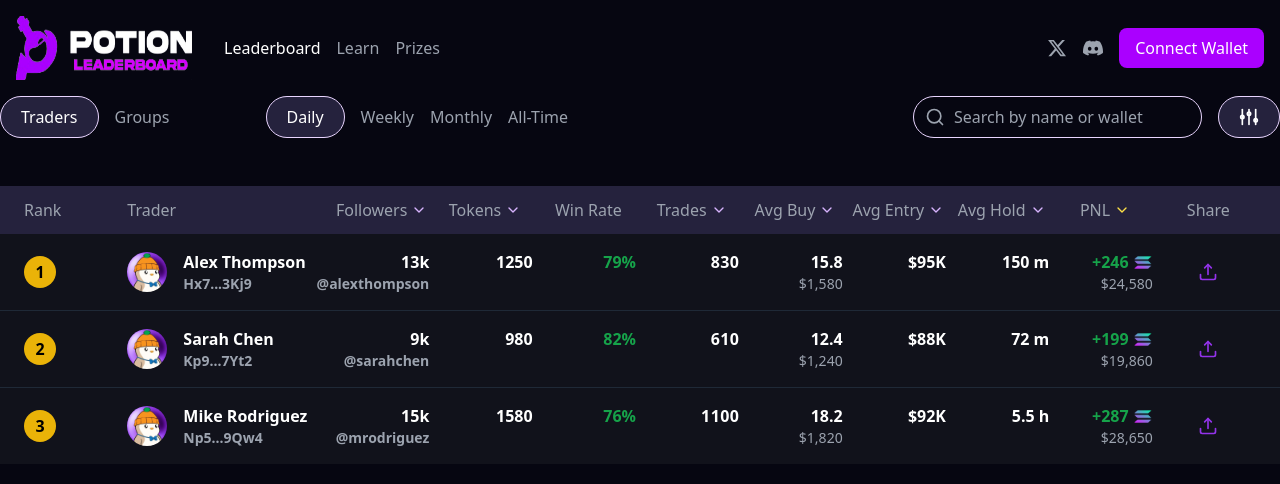
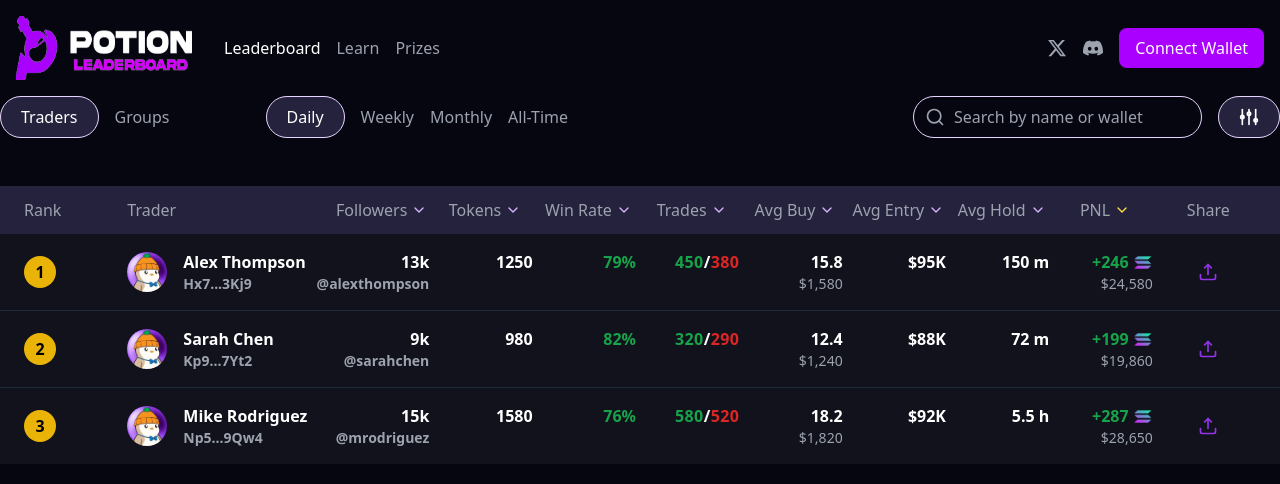
Before and after one commit to deiv-hash/potion-leaderboard, a Next.js app: page / in a window 1280 px wide. Shown: the top 484 px of the page. Built offline with nearby package versions, Linux system fonts and the light colour scheme.

Commit message:
Implement sorting functionality for Leaderboard columns

```diff
--- a/app/api/traders/route.ts
+++ b/app/api/traders/route.ts
@@ -53,6 +53,19 @@ const traders: Trader[] = [
   },
 ];
 
-export async function GET() {
+export async function GET(request: Request) {
+  const { searchParams } = new URL(request.url);
+
+  // apply sort
+  const sortBy = searchParams.get("sortBy") || "rank";
+  const sortDirection = searchParams.get("sortDirection") || "asc";
+
+  traders.sort((a: Trader, b: Trader) => {
+    const multiplier = sortDirection === "asc" ? 1 : -1;
+    const aValue = a[sortBy as keyof Trader] as number;
+    const bValue = b[sortBy as keyof Trader] as number;
+    return (aValue - bValue) * multiplier;
+  });
+
   return NextResponse.json(traders);
 }
--- a/app/components/Leaderboard.tsx
+++ b/app/components/Leaderboard.tsx
@@ -45,9 +45,10 @@ const formatHoldTime = (minutes: number): string => {
 interface LeaderboardProps {
   traders: Trader[];
   loading: boolean;
+  onSort: (sortBy: keyof Trader) => void;
 }
 
-export function Leaderboard({ traders, loading }: LeaderboardProps) {
+export function Leaderboard({ traders, loading, onSort }: LeaderboardProps) {
   const router = useRouter();
   const [copied, setCopied] = useState<string | null>(null);
 
@@ -82,32 +83,58 @@ export function Leaderboard({ traders, loading }: LeaderboardProps) {
       <div className="bg-[#25223D] grid grid-cols-4 sm:grid-cols-6 md:grid-cols-8 lg:grid-cols-12 gap-2 px-3 sm:px-6 py-3">
         <div className="text-gray-400 hidden sm:block">Rank</div>
         <div className="text-gray-400 col-span-2">Trader</div>
-        <div className="text-gray-400 cursor-pointer text-center hidden lg:flex items-center justify-center gap-1">
+        <div
+          className="text-gray-400 cursor-pointer text-center hidden lg:flex items-center justify-center gap-1"
+          onClick={() => onSort("xFollowers")}
+        >
           Followers
           <ChevronDownIcon className="h-4 w-4 text-purple-300" />
         </div>
-        <div className="text-gray-400 cursor-pointer text-center hidden lg:flex items-center justify-center gap-1">
+        <div
+          className="text-gray-400 cursor-pointer text-center hidden lg:flex items-center justify-center gap-1"
+          onClick={() => onSort("tokensTraded")}
+        >
           Tokens
           <ChevronDownIcon className="h-4 w-4 text-purple-300" />
         </div>
-        <div className="text-gray-400 cursor-pointer text-center">Win Rate</div>
-        <div className="text-gray-400 cursor-pointer text-center hidden lg:flex items-center justify-center gap-1">
+        <div
+          className="text-gray-400 cursor-pointer text-center lg:flex items-center justify-center gap-1"
+          onClick={() => onSort("winRate")}
+        >
+          Win Rate <ChevronDownIcon className="h-4 w-4 text-purple-300" />
+        </div>
+        <div
+          className="text-gray-400 cursor-pointer text-center hidden lg:flex items-center justify-center gap-1"
+          onClick={() => onSort("tradesCount")}
+        >
           Trades
           <ChevronDownIcon className="h-4 w-4 text-purple-300" />
         </div>
-        <div className="text-gray-400 cursor-pointer text-center hidden lg:flex items-center justify-center gap-1">
+        <div
+          className="text-gray-400 cursor-pointer text-center hidden lg:flex items-center justify-center gap-1"
+          onClick={() => onSort("avgBuy")}
+        >
           Avg Buy
           <ChevronDownIcon className="h-4 w-4 text-purple-300" />
         </div>
-        <div className="text-gray-400 cursor-pointer text-center hidden lg:flex items-center justify-center gap-1">
+        <div
+          className="text-gray-400 cursor-pointer text-center hidden lg:flex items-center justify-center gap-1"
+          onClick={() => onSort("avgEntry")}
+        >
           Avg Entry
           <ChevronDownIcon className="h-4 w-4 text-purple-300" />
         </div>
-        <div className="text-gray-400 cursor-pointer text-center hidden lg:flex items-center justify-center gap-1">
+        <div
+          className="text-gray-400 cursor-pointer text-center hidden lg:flex items-center justify-center gap-1"
+          onClick={() => onSort("avgHold")}
+        >
           Avg Hold
           <ChevronDownIcon className="h-4 w-4 text-purple-300" />
         </div>
-        <div className="text-gray-400 cursor-pointer text-center lg:flex items-center justify-center gap-1">
+        <div
+          className="text-gray-400 cursor-pointer text-center lg:flex items-center justify-center gap-1"
+          onClick={() => onSort("realizedPnl")}
+        >
           PNL
           <ChevronDownIcon className="h-4 w-4 text-yellow-300" />
         </div>
@@ -170,7 +197,8 @@ export function Leaderboard({ traders, loading }: LeaderboardProps) {
               {Math.round(trader.winRate)}%
             </div>
             <div className="text-right tracking-wide hidden sm:block">
-              {trader.tradesCount.buy + trader.tradesCount.sell}
+              <span className="text-green-600">{trader.tradesCount.buy}</span>/
+              <span className="text-red-600">{trader.tradesCount.sell}</span>
             </div>
             <div className="text-right hidden lg:block">
               <div>{formatSol(trader.avgBuy.solAmount)}</div>
--- a/app/page.tsx
+++ b/app/page.tsx
@@ -20,6 +20,14 @@ export default function Home() {
 
   const setSelectedTimeFrame = (timeFrame: TimeFrame) => {
     setFilter((prev) => ({ ...prev, timeFrame }));
+  };
+
+  const handleSort = (sortBy: keyof Trader) => {
+    setFilter((prev) => ({
+      ...prev,
+      sortBy,
+      sortDirection: prev.sortDirection === "asc" ? "desc" : "asc",
+    }));
   };
 
   if (error) {
@@ -54,7 +62,11 @@ export default function Home() {
               </div>
             </div>
           </div>
-          <Leaderboard traders={traders} loading={loading} />
+          <Leaderboard
+            traders={traders}
+            loading={loading}
+            onSort={handleSort}
+          />
         </main>
       </div>
     </div>
```
